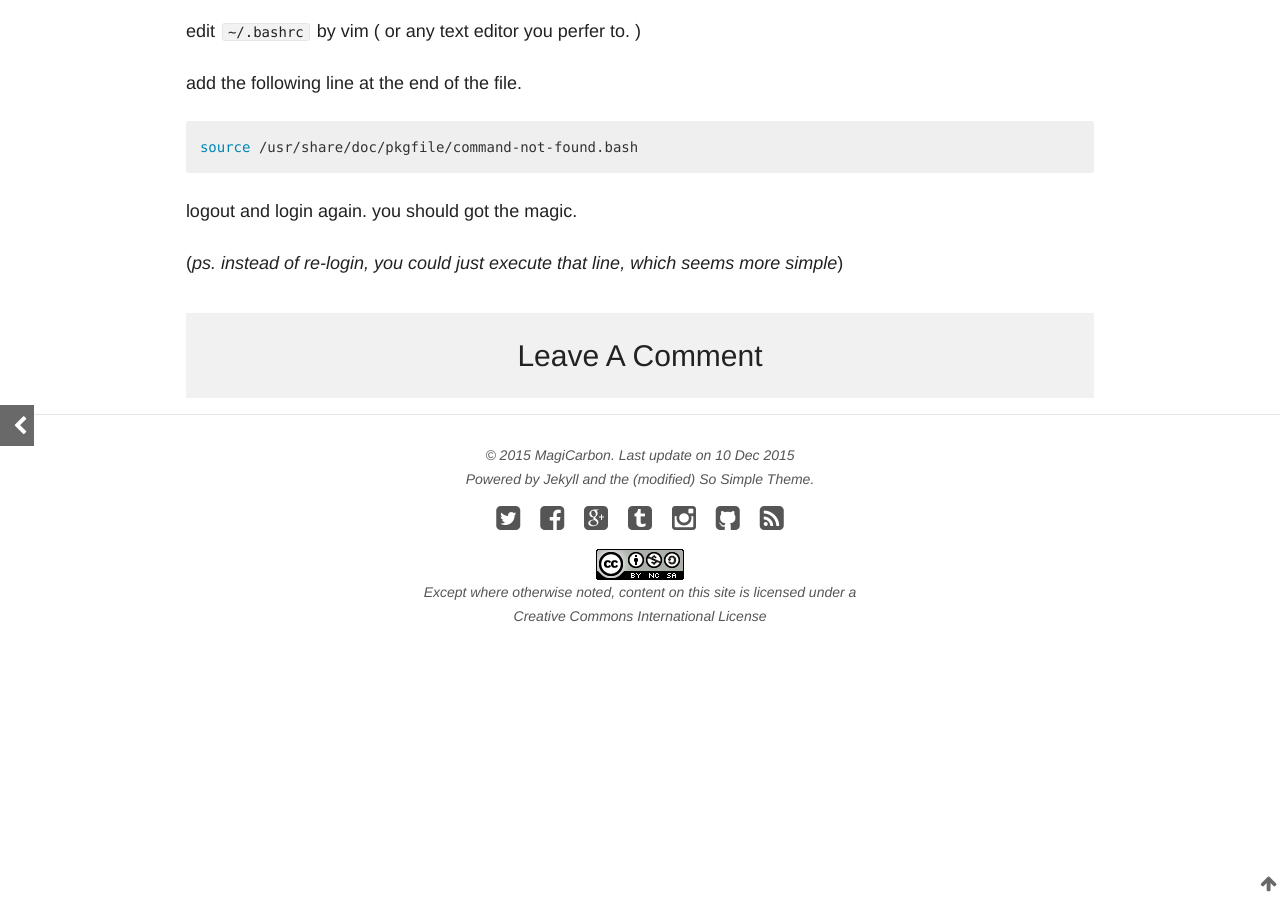
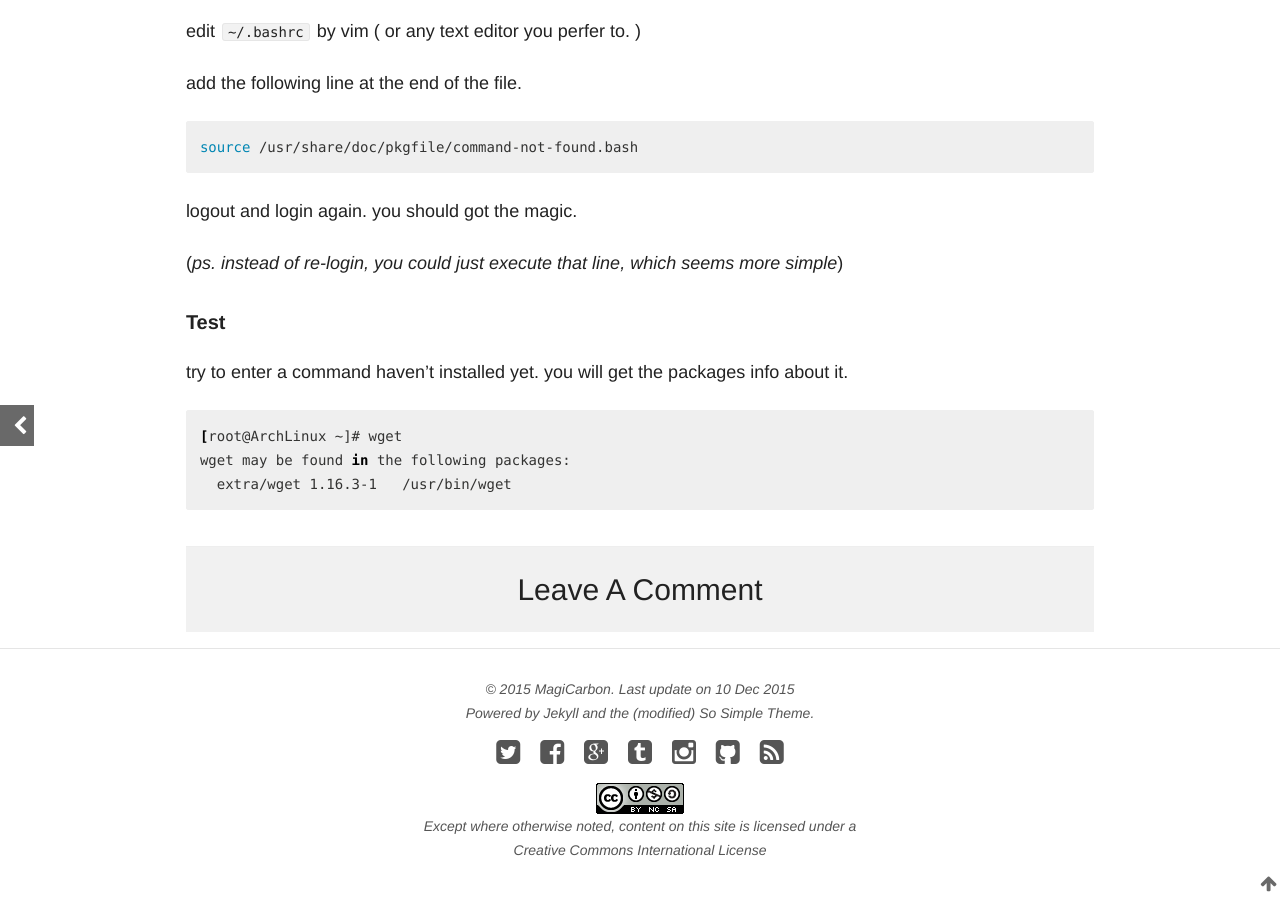
Before and after one commit to MagiCarbon/MagiCarbon.github.io, a Jekyll site: the page built from _posts/blog/2015-12-08-bash-command-not-found-in-Arch-Linux.md, in a window 1280 px wide and 900 px high, scrolled down 618 px. Built offline with Jekyll 4.4.1, drawn with Linux system fonts in a browser that asks for light colours; comment, search, counter and statistics services are not loaded; before the commit the page ends 1284 px from its top, so only the background shows below that.

Commit message:
update post - bash command not found in Arch Linux

````diff
--- a/_posts/blog/2015-12-08-bash-command-not-found-in-Arch-Linux.md
+++ b/_posts/blog/2015-12-08-bash-command-not-found-in-Arch-Linux.md
@@ -34,3 +34,13 @@ source /usr/share/doc/pkgfile/command-not-found.bash
 logout and login again. you should got the magic.
 
 (*ps. instead of re-login, you could just execute that line, which seems more simple*)
+
+##### Test
+
+try to enter a command haven't installed yet. you will get the packages info about it.
+
+```bash
+[root@ArchLinux ~]# wget
+wget may be found in the following packages:
+  extra/wget 1.16.3-1   /usr/bin/wget
+```
````
